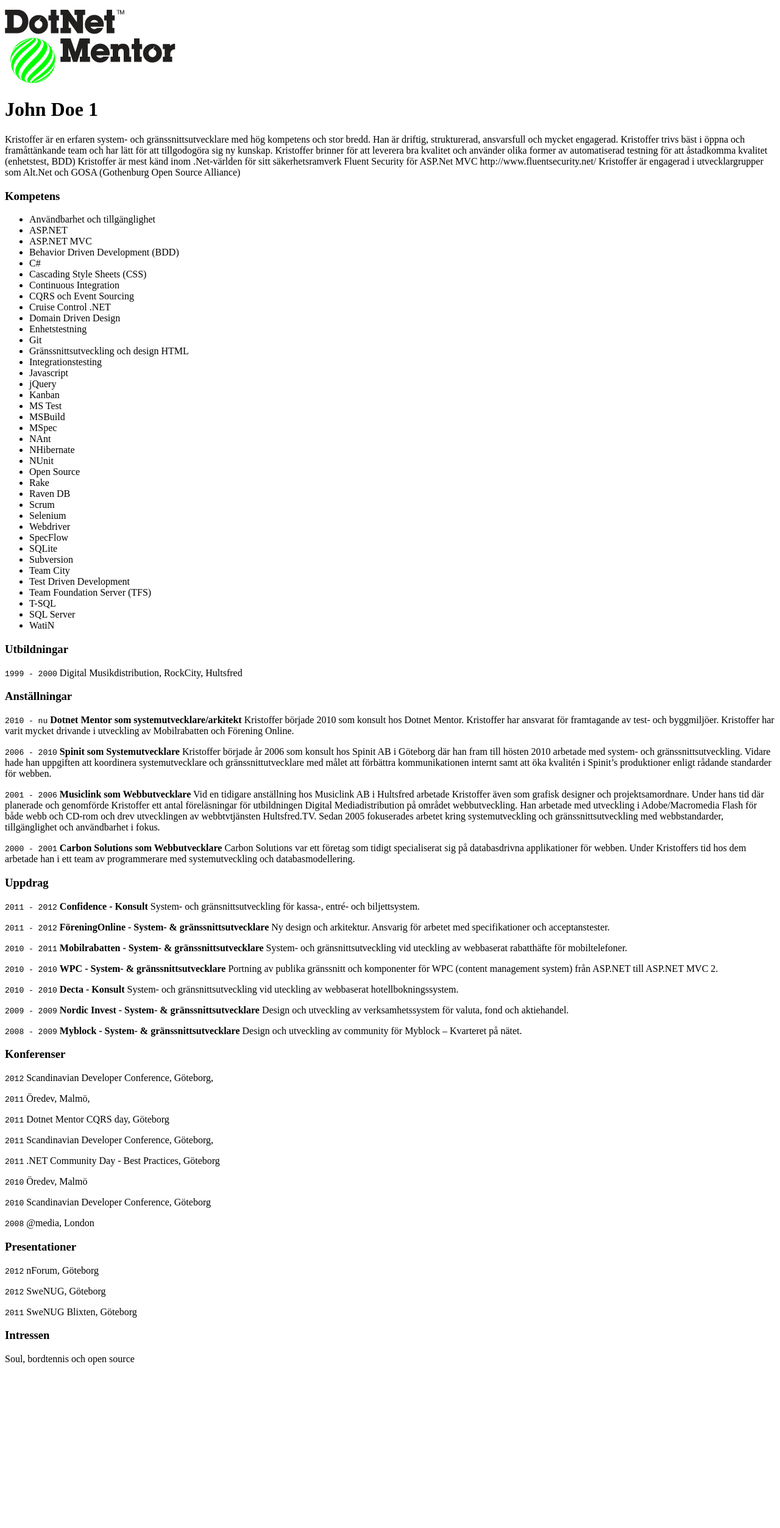
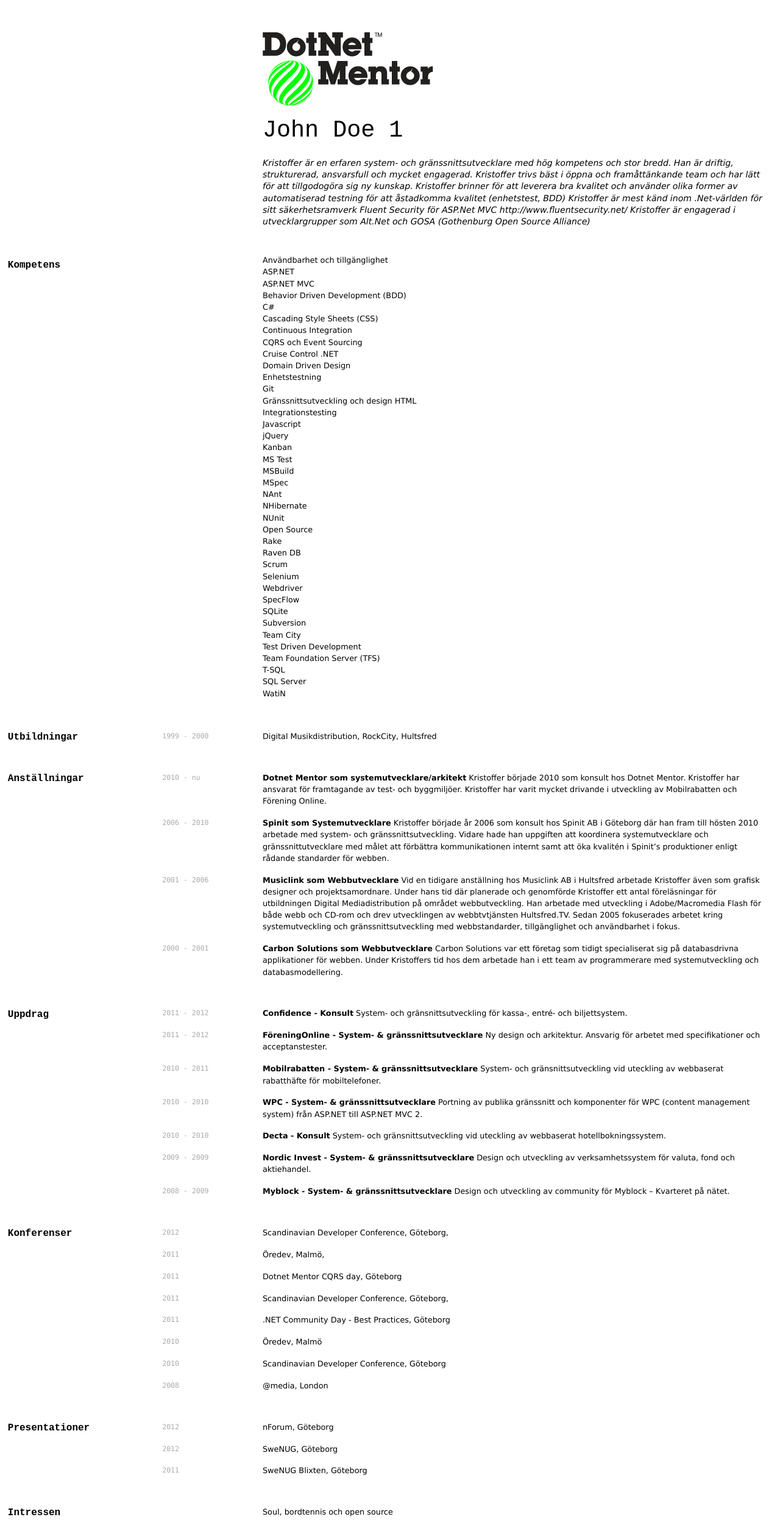
Before and after one commit to dotnetmentor/dotnetmentor-website, a Jekyll site: the page built from cv-generator/persons/person2.md, in a window 1280 px wide. Shown: the whole page at 61% size. Built offline with Jekyll 4.4.1, drawn with Linux system fonts in a browser that asks for light colours; before the commit the page ends 2254 px from its top, so only the background shows below that.

Commit message:
Update cv.html

```diff
--- a/_layouts/cv.html
+++ b/_layouts/cv.html
@@ -3,8 +3,8 @@
 <head>
   <meta charset=utf-8 />
   <title> {% if page.title %} {{ page.title }} | {% endif %} CV</title>
-  <link href="cv-generator/media/cv-screen.css" type="text/css" rel="stylesheet" media="screen">
-  <link href="cv-generator/media/cv-print.css" type="text/css" rel="stylesheet" media="print">
+  <link href="/cv-generator/media/cv-screen.css" type="text/css" rel="stylesheet" media="screen">
+  <link href="/cv-generator/media/cv-print.css" type="text/css" rel="stylesheet" media="print">
 </head>
 <body>
   <div id="main">
```
